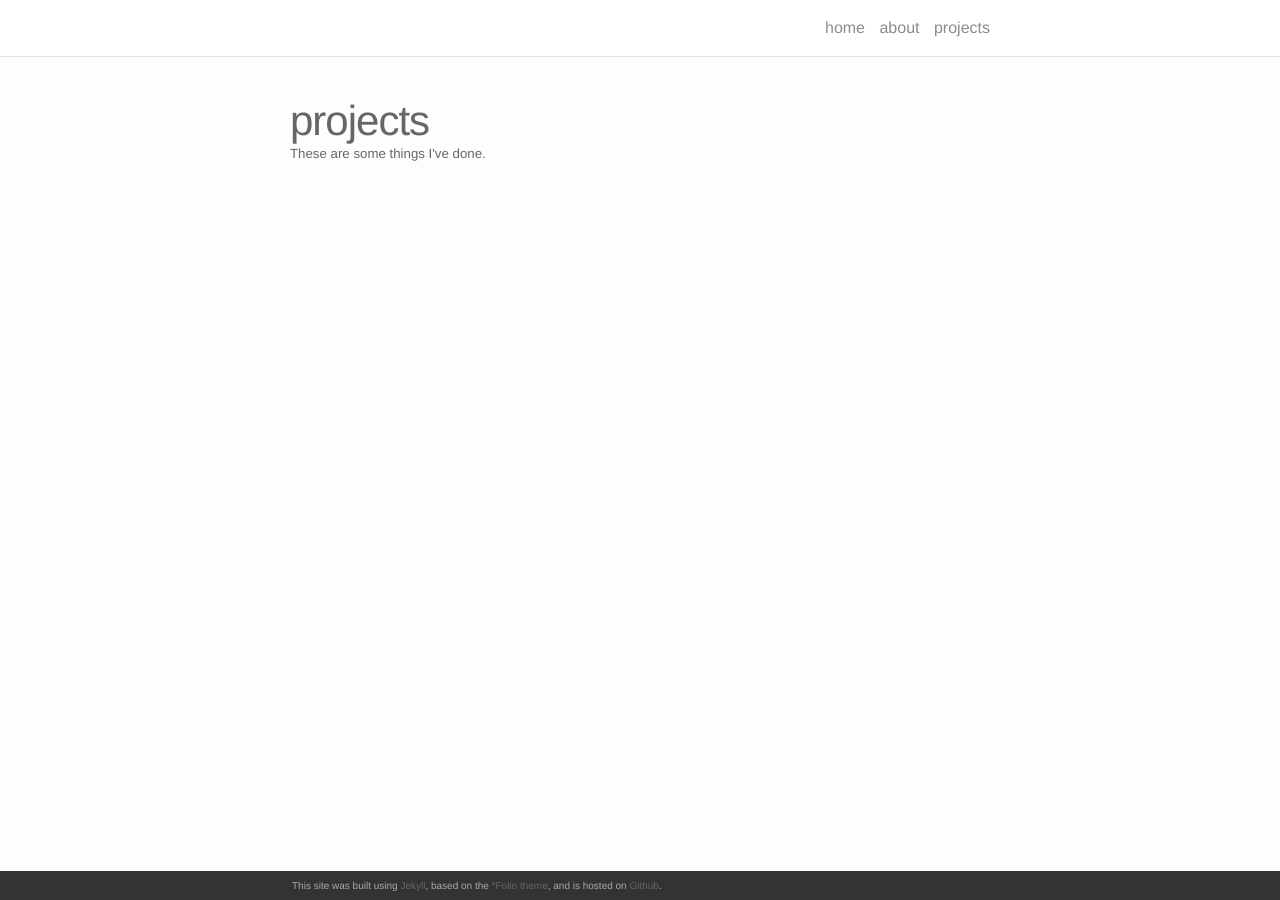
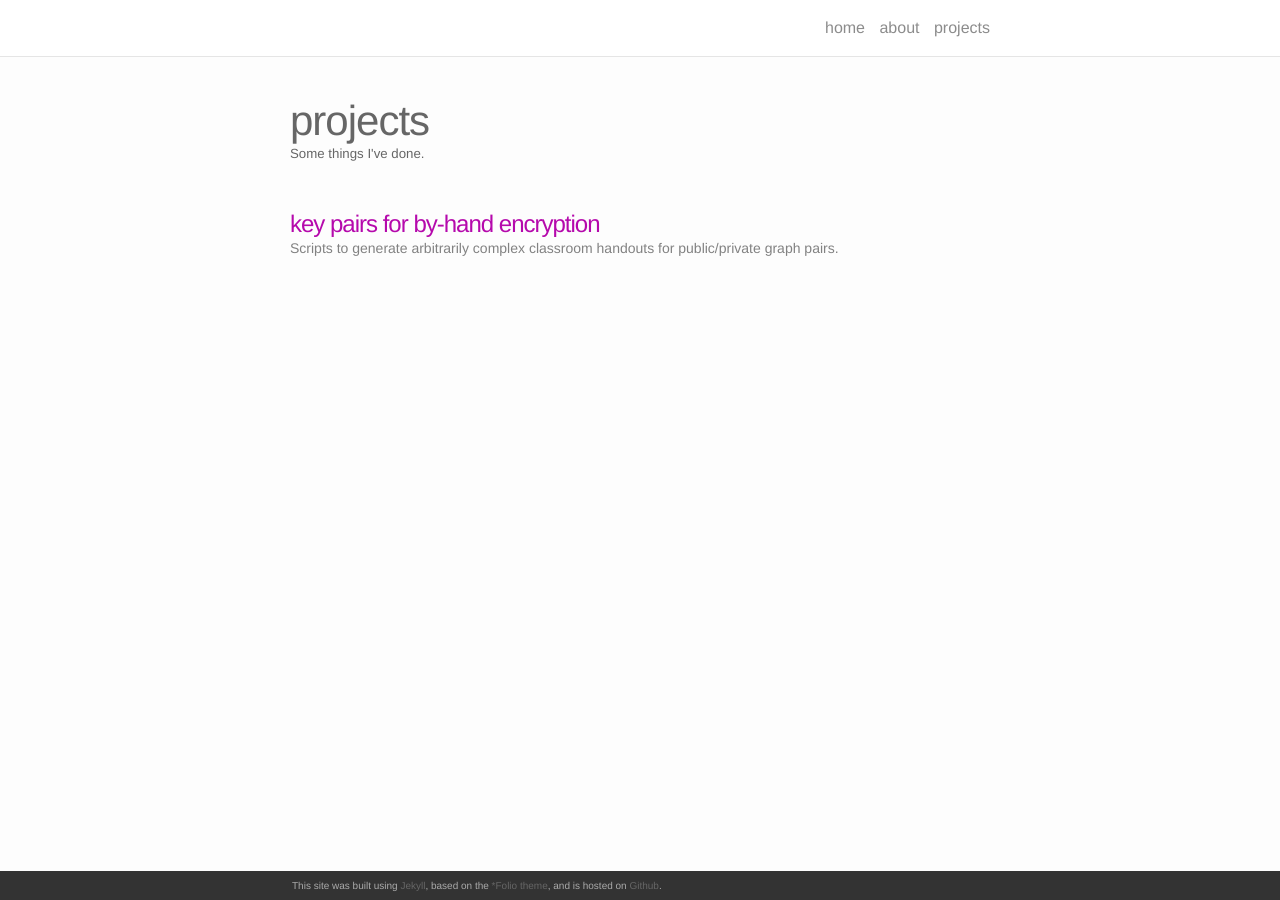
Before and after one commit to meiadvanture/myweb, a Jekyll site: the page built from projects.md, in a window 1280 px wide. Built offline with Jekyll 4.4.1, drawn with Linux system fonts in a browser that asks for light colours; nearby versions of some CDN libraries.

Commit message:
Revamped projects.

```diff
--- /dev/null
+++ b/_projects/keypairs.markdown
@@ -0,0 +1,8 @@
+---
+layout: post
+title: key pairs for by-hand encryption
+description: Scripts to generate arbitrarily complex classroom handouts for public/private graph pairs.
+---
+
+
+Details to come!
--- a/projects.md
+++ b/projects.md
@@ -2,14 +2,15 @@
 layout: page
 permalink: /projects/
 title: projects
-description: These are some things I've done.
+description: Some things I've done.
 ---
 
 <ul class="post-list">
-{% for p in site.project reversed %}
+{% for p in site.projects reversed %}
     <li>
         <h2><a class="project-title" href="{{ p.url | prepend: site.baseurl }}">{{ p.title }}</a></h2>
-        <p class="post-meta">{{ p.date | date: '%B %-d, %Y — %H:%M' }}</p>
+        <!-- <p class="post-meta">{{ p.date | date: '%B %-d, %Y — %H:%M' }}</p> -->
+        <p class="post-meta">{{ p.description }}</p>
       </li>
 {% endfor %}
 </ul>
```
Also changed, not shown: _projects/2015-05-05-emperor.markdown (deleted, +0 -25 lines), _projects/2015-07-06-soliloquy.markdown (deleted, +0 -48 lines), _projects/2015-08-06-fantasy.markdown (deleted, +0 -29 lines).
